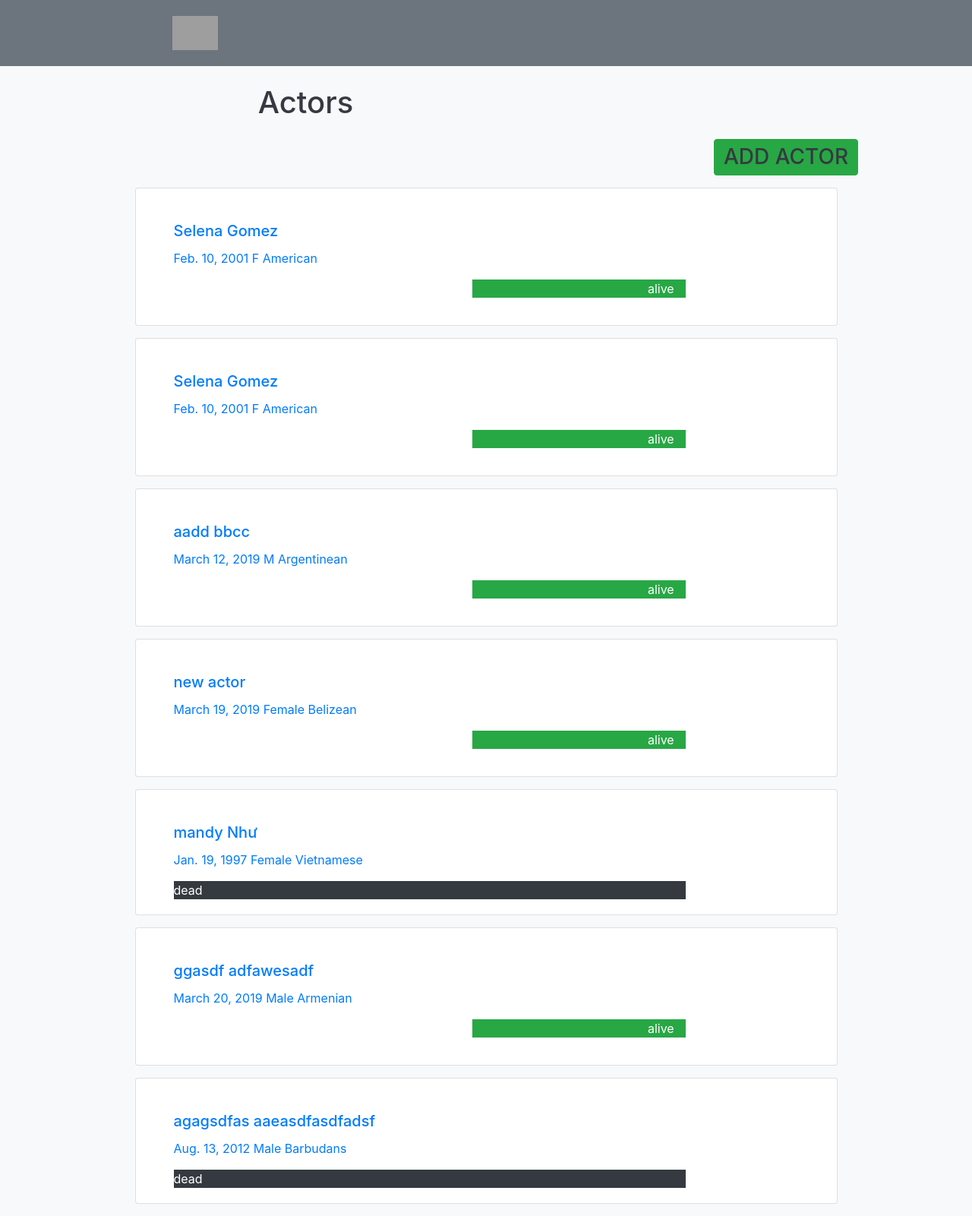
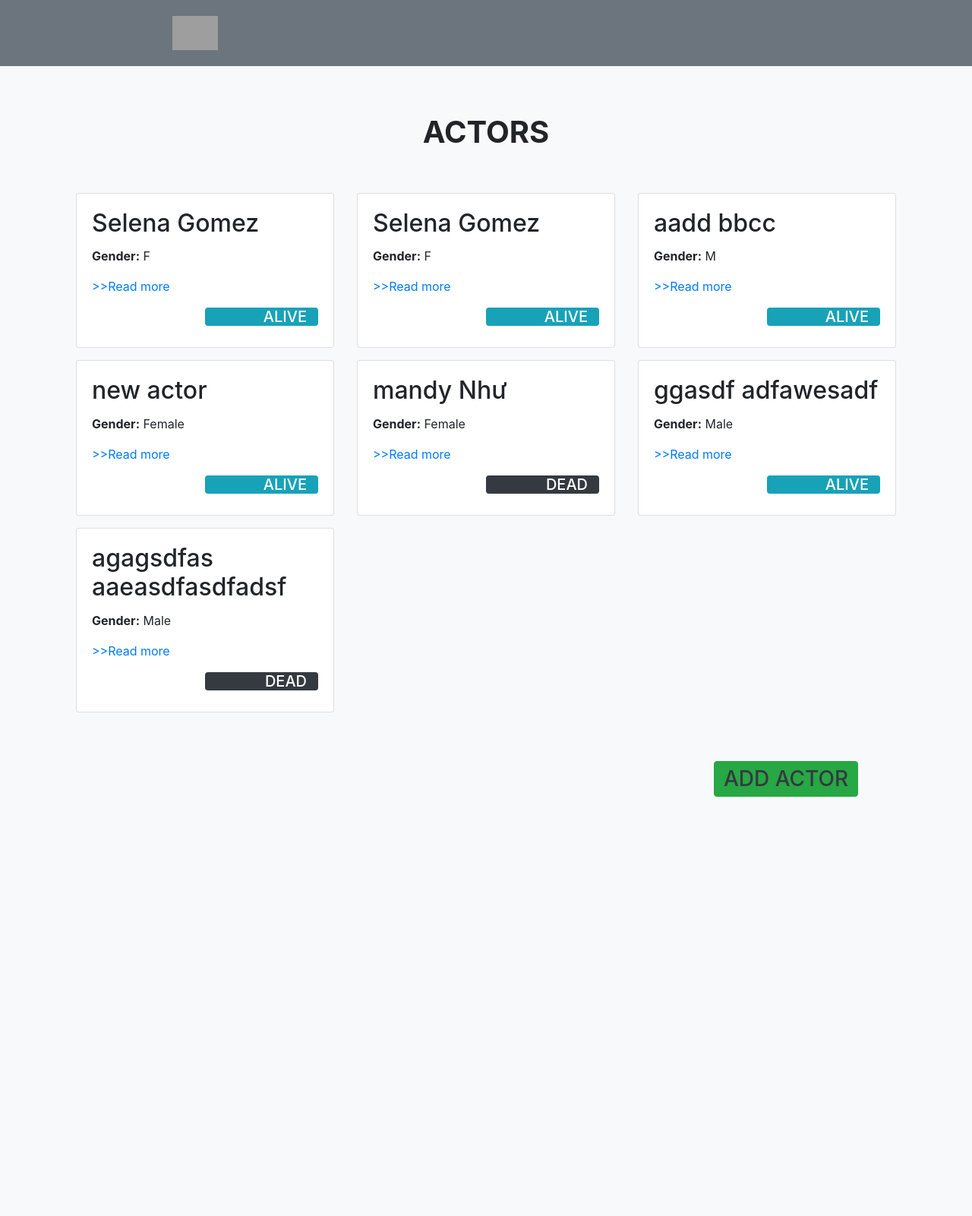
Before and after one commit to ntthanhvy/intek-project-django, a Django app: page /home/actors/ in a window 1280 px wide. Shown: the whole page at 76% size. After the commit the page ends 1049 px from the top, so only its background shows below. Run offline with Django 3.2, Linux system fonts and the light colour scheme; data comes from the database, SQL or seed files in the repository; both versions use the stored data as it was after the commit; some libraries are stand-ins or nearby versions; grey boxes are pictures that could not be loaded.

Commit message:
modified tamplates

```diff
--- a/intekimdb/models.py
+++ b/intekimdb/models.py
@@ -1,5 +1,5 @@
 from django.db import models
-from django.utils.timezone import datetime
+from django.utils.timezone import now
 from django.urls import reverse
 # Create your models here.
 
@@ -25,7 +25,7 @@
     """
     firstname = models.CharField(max_length=50)
     lastname = models.CharField(max_length=50)
-    birthday = models.DateTimeField(default=datetime.now())
+    birthday = models.DateTimeField(default=now())
     sex = models.CharField(max_length=6,
                            choices=(
                                ('Male', 'Male'),
@@ -54,7 +54,7 @@
     """
     title = models.CharField(max_length=100)
     description = models.TextField(max_length=500)
-    release_date = models.DateField(default=datetime.now())
+    release_date = models.DateField(default=now())
     category = models.ManyToManyField(Category)
     actors = models.ManyToManyField(Actor, blank=True)
     logo = models.ImageField(upload_to = 'pic_folder/', default = 'pic_folder/no-img.jpg')
--- a/intekimdb/views.py
+++ b/intekimdb/views.py
@@ -75,7 +75,6 @@
     model = Movie
     fields = '__all__'
     template_name_suffix = '_update_form'
-    success_url = reverse_lazy('intekimdb:movie_list')
 
 
 class MovieDelete(DeleteView):
--- a/templates/base.html
+++ b/templates/base.html
@@ -12,7 +12,7 @@
     <link rel="stylesheet" href="{% static 'style.css' %}" type="text/css">
 </head>
 <body class="bg-light">
-    <nav class="navbar navbar-expand-lg navbar-light bg-secondary mb-4 pl-5 pr-5">
+    <nav class="navbar fixed-top navbar-expand-lg navbar-light bg-secondary mb-4 pl-5 pr-5">
         <div class="container col-9">
             <a href="{% url 'home' %}" class="nav-link">
                 <img src="https://cdn.itviec.com/employers/intek-institute-of-applied-technology/logo/w170/ww5hEKU4Gqg385c6WkpmsdiN/intek-institute-of-applied-technology-logo.png" alt="logo" class="navbar-brand" width="60px">
@@ -21,6 +21,7 @@
             {% endblock %}
         </div>
     </nav>
+    <div style="height: 150px"></div>
     <main class="container">
         {% block content %}
         {% endblock %}
--- a/templates/intekimdb/actor_list.html
+++ b/templates/intekimdb/actor_list.html
@@ -6,12 +6,39 @@
 
 {% block content %}
 
-<div class="row mb-3 text-center">
-    <div class="col-7">
-        <h1 class="text-dark font-bold text-center">Actors</h1>
+<div class="row justify-content-center mb-5">
+    <h1 class="font-weight-bold text-uppercase">Actors</h1>
+</div>
+<div class="row mb-3 mx-auto">
+    {% for actor in object_list %}
+    <div class="col-4">
+        <div class="card mb-3">
+            <img src="" alt="" class="card-img-top">
+            <div class="card-body">
+                <h2 class="card-title">
+                    {{ actor.firstname}} {{ actor.lastname }}
+                </h2>
+                <p class="card-text">
+                    <strong>Gender:</strong> {{ actor.sex }}
+                </p>
+                <a href="{% url 'intekimdb:actor_detail' actor.id %}" class="card-link">
+                    <p>>>Read more</p>
+                </a>
+                {% if actor.alive %}
+                    <div class="bg-info col-6 ml-auto rounded">
+                        <h5 class="text-right text-white">ALIVE</h5>
+                    </div>
+                {% else %}
+                    <div class="bg-dark col-6 ml-auto rounded">
+                        <h5 class="text-right text-white">DEAD</h5>
+                    </div>
+                {% endif %}
+            </div>
+        </div>
     </div>
+    {% endfor %}
 </div>
-<div class="row mb-3">
+<div class="row mt-5">
     <div class="col-3 ml-auto">
         <a href="{% url 'intekimdb:actor_create' %}">
             <div class="btn btn-success">
@@ -20,33 +47,5 @@
         </a>
     </div>
 </div>
-<div class="row mb-3 mx-auto justify-content-center">
-    {% for actor in object_list %}
-    <div class="card mb-3 col-10">
-        <a href="{% url 'intekimdb:actor_detail' actor.id%}" class="col-10">
-            <img src="" alt="" class="card-img-top">
-            <div class="card-body">
-                <h5 class="card-title">
-                    {{ actor.firstname}} {{ actor.lastname }}
-                </h5>
-                <p class="card-text">
-                    {{ actor.birthday.date }}
-                    {{ actor.sex }}
-                    {{ actor.nationality }}
-                </p>
-                {% if actor.alive %}
-                <div class="bg-success text-white ml-auto col-sm-5">
-                    <p class="text-right">alive</p>
-                </div>
-                {% else %}
-                <div class="bg-dark text-white">
-                    dead
-                </div>
-                {% endif %}
-            </div>
-        </a>
-    </div>
-    {% endfor %}
-</div>
 
 {% endblock %}
```
Also changed, not shown: templates/intekimdb/actor_detail.html (+47 -9 lines), templates/intekimdb/movie_confirm_delete.html (+16 -3 lines), templates/intekimdb/movie_detail.html (+22 -13 lines), templates/intekimdb/movie_list.html (+13 -17 lines), templates/intekimdb/movie_update_form.html (+8 -2 lines), db.sqlite3, intekimdb/migrations/0010_auto_20190312_2244.py (added), static/pic_folder/Screenshot_9_81HJXhc.png (added), static/pic_folder/Screenshot_9_81HJXhc_OJTFppd.png (added), static/pic_folder/Screenshot_9_KLWUNWD.png (added), static/pic_folder/Screenshot_9_mSMEsXL_vC5Sbfc.png (added).
